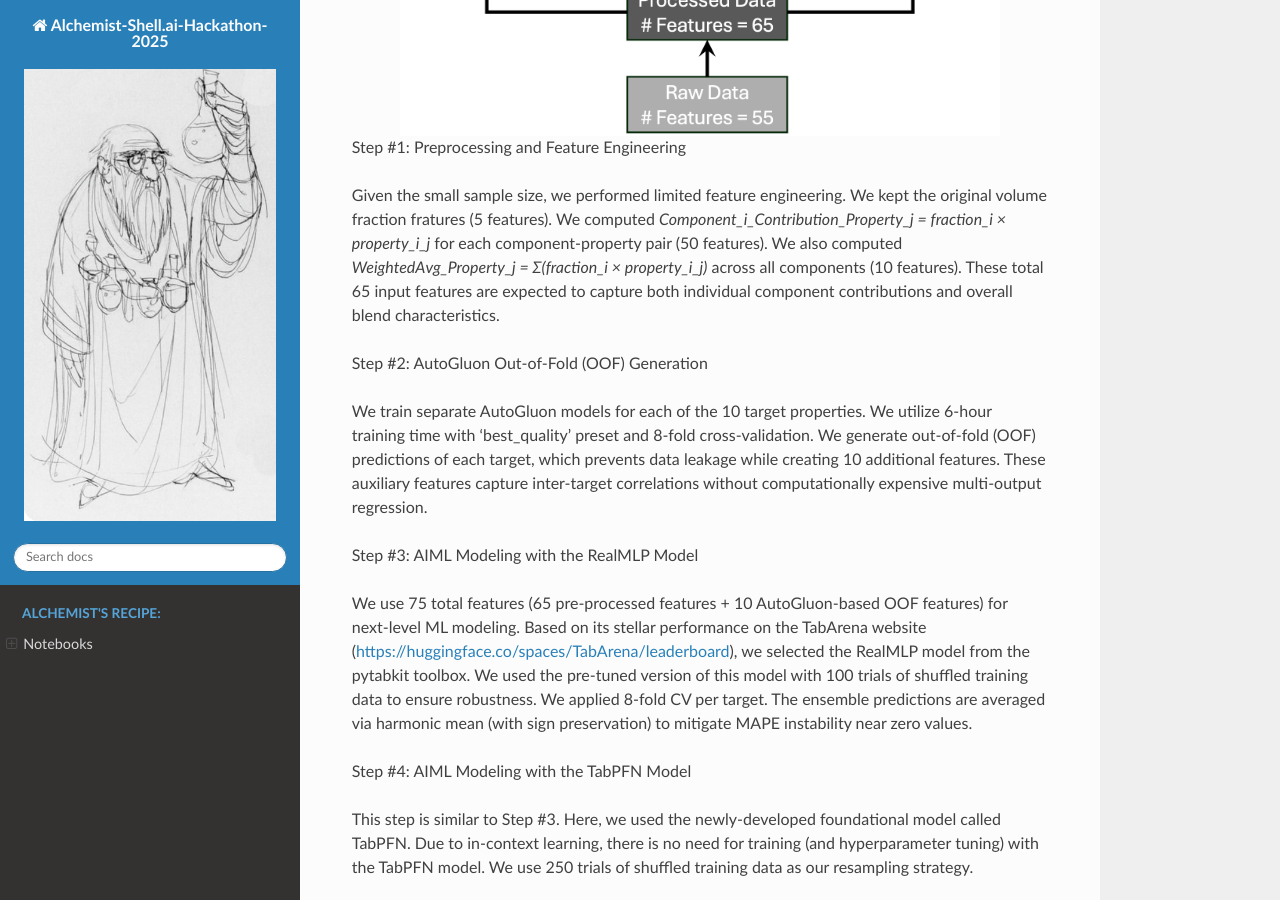
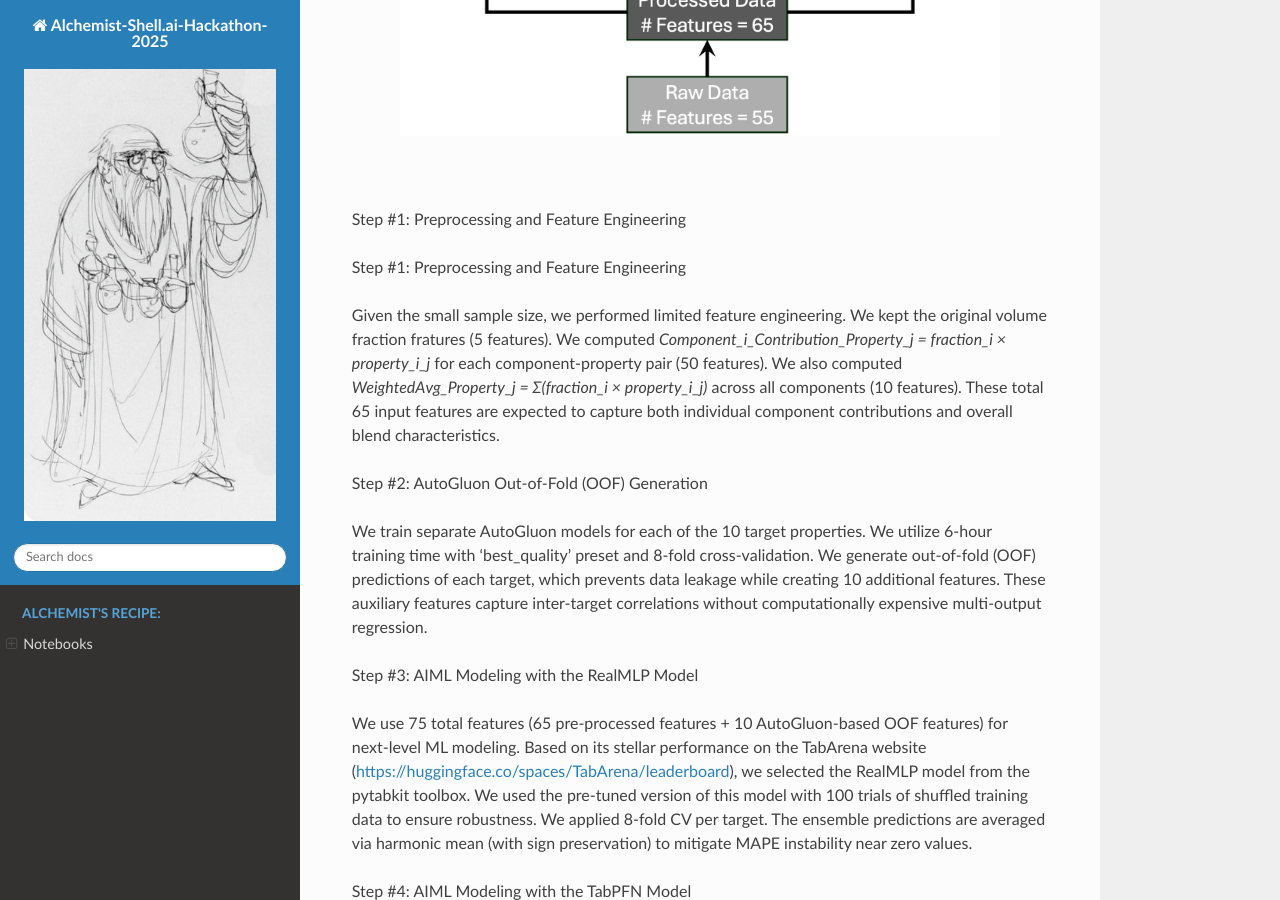
Before and after one commit to Sukantabasu/alchemist-shell.ai-hackathon-2025, a Sphinx documentation site: the page built from docs/source/index.rst, in a window 1280 px wide and 900 px high, scrolled down 1647 px. Built offline with Sphinx 7.4.7 and the Read the Docs theme 3.1.0, drawn with Linux system fonts in a browser that asks for light colours; pages that are not in the unit, such as notebooks, are missing from menus.

Commit message:
Update index.rst

```diff
--- a/docs/source/index.rst
+++ b/docs/source/index.rst
@@ -43,7 +43,10 @@ Our comprehensive machine learning strategy employs a sophisticated 5-step ensem
    :width: 600px
    :align: center
 
+|
+|
 
+Step #1: Preprocessing and Feature Engineering
 
 Step #1: Preprocessing and Feature Engineering
 
```
